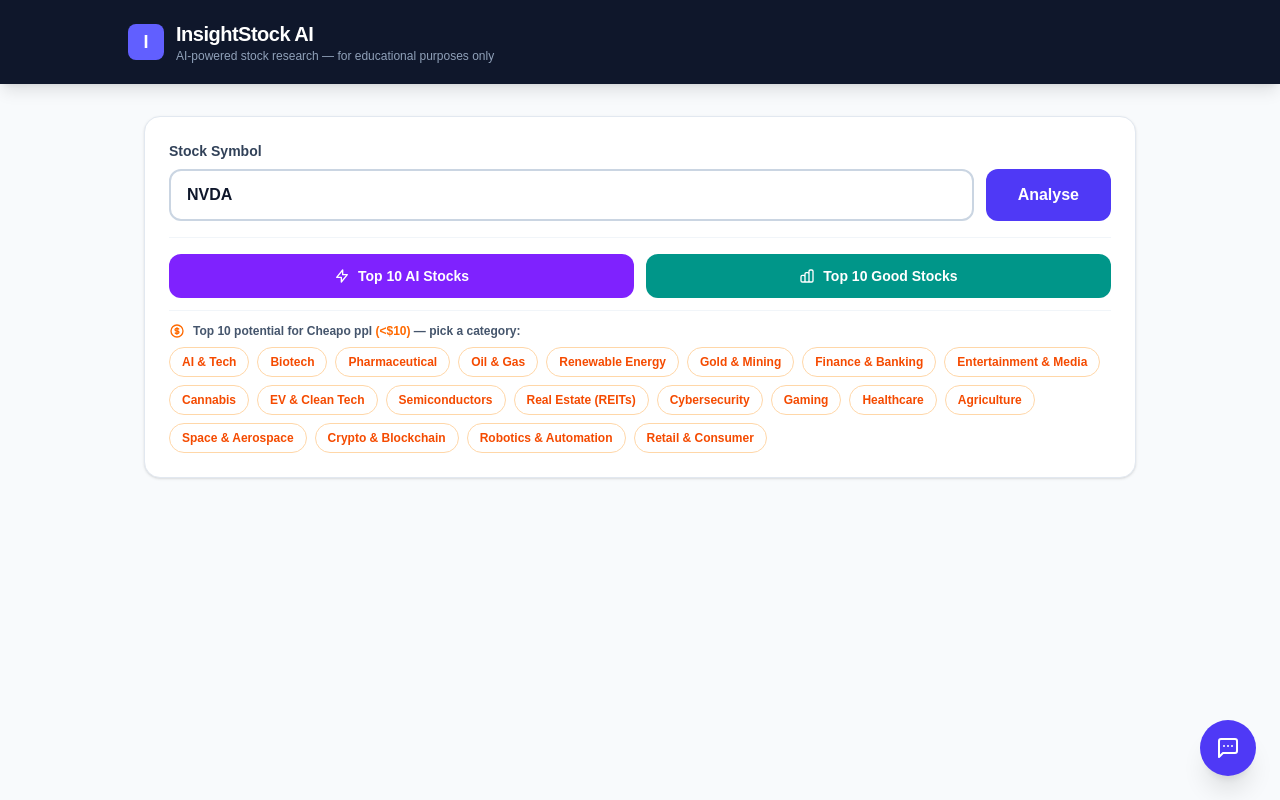
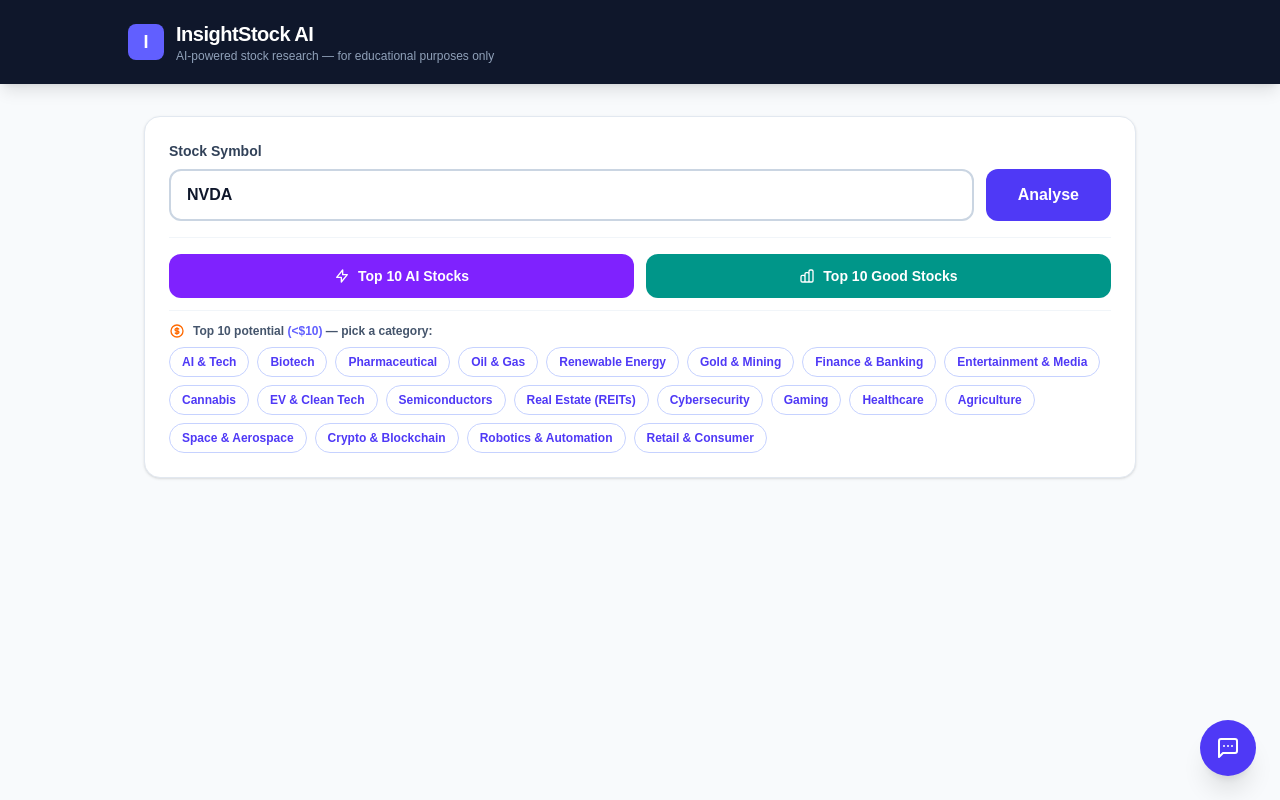
Before and after one commit to sanpedrokir/stocksinsight, a Next.js app: page / in a window 1280 px wide. Built offline with nearby package versions, Linux system fonts and the light colour scheme.

Commit message:
Remove 'for Cheapo ppl' label, change category pills to indigo/blue
Co-Authored-By: Claude Sonnet 4.6 <noreply@anthropic.com>

```diff
--- a/app/page.tsx
+++ b/app/page.tsx
@@ -287,7 +287,7 @@ export default function Home() {
               <svg xmlns="http://www.w3.org/2000/svg" className="w-4 h-4 text-orange-500 shrink-0" fill="none" viewBox="0 0 24 24" stroke="currentColor" strokeWidth={2}>
                 <path strokeLinecap="round" strokeLinejoin="round" d="M12 8c-1.657 0-3 .895-3 2s1.343 2 3 2 3 .895 3 2-1.343 2-3 2m0-8c1.11 0 2.08.402 2.599 1M12 8V7m0 1v8m0 0v1m0-1c-1.11 0-2.08-.402-2.599-1M21 12a9 9 0 11-18 0 9 9 0 0118 0z" />
               </svg>
-              <p className="text-xs font-semibold text-slate-600">Top 10 potential for Cheapo ppl <span className="text-orange-500">(&lt;$10)</span> — pick a category:</p>
+              <p className="text-xs font-semibold text-slate-600">Top 10 potential <span className="text-indigo-500">(&lt;$10)</span> — pick a category:</p>
             </div>
             <div className="flex flex-wrap gap-2">
               {CHEAPO_CATEGORIES.map((cat) => (
@@ -297,8 +297,8 @@ export default function Home() {
                   disabled={cheapoLoading}
                   className={`text-xs font-semibold px-3 py-1.5 rounded-full border transition-colors disabled:opacity-50 ${
                     cheapoCategory === cat
-                      ? "bg-orange-500 border-orange-500 text-white"
-                      : "bg-white border-orange-200 text-orange-600 hover:bg-orange-50"
+                      ? "bg-indigo-600 border-indigo-600 text-white"
+                      : "bg-white border-indigo-200 text-indigo-600 hover:bg-indigo-50"
                   }`}
                 >
                   {cheapoLoading && cheapoCategory === cat ? "…" : cat}
@@ -368,7 +368,7 @@ export default function Home() {
               </div>
               <div className="min-w-0">
                 <h2 className="text-sm sm:text-base font-bold text-slate-900">
-                  Top 10 potential for Cheapo ppl
+                  Top 10 potential
                   {cheapoCategory && <span className="ml-2 text-orange-600">— {cheapoCategory}</span>}
                 </h2>
                 <p className="text-xs text-slate-400 hidden sm:block">Real-time price verified under $10 — {cheapoCategory ?? "all sectors"} — educational only</p>
```
